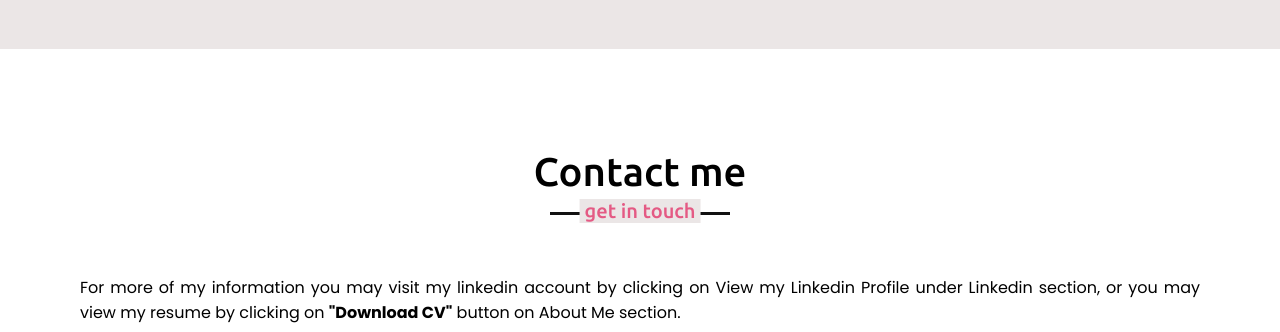
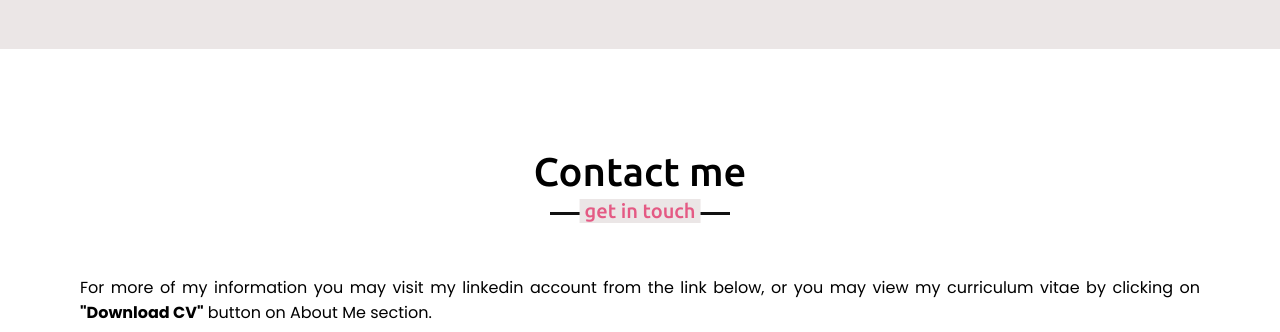
Before and after one commit to Kagaju-debby/Deborah-Portifolio, a plain HTML site: page index.html in a window 1280 px wide. Shown: the part 3652-3984 px from the top of the page. Drawn offline with nearby package versions, Linux system fonts and the light colour scheme.

Commit message:
added some new changes

```diff
--- a/index.html
+++ b/index.html
@@ -201,7 +201,7 @@
             <h2 class="title">Contact me</h2>
             <div class="contact-content">
                 <div class="getintouch">
-                    <p>For more of my information you may visit my linkedin account by clicking on View my Linkedin Profile under Linkedin section, or you may view my resume by clicking on <b>"Download CV"</b> button on About Me section.</p>
+                    <p>For more of my information you may visit my linkedin account from the link below, or you may view my curriculum vitae by clicking on <b>"Download CV"</b> button on About Me section.</p>
                     <div class="icons">
                         <div class="column left">
                             <div class="row">
```
